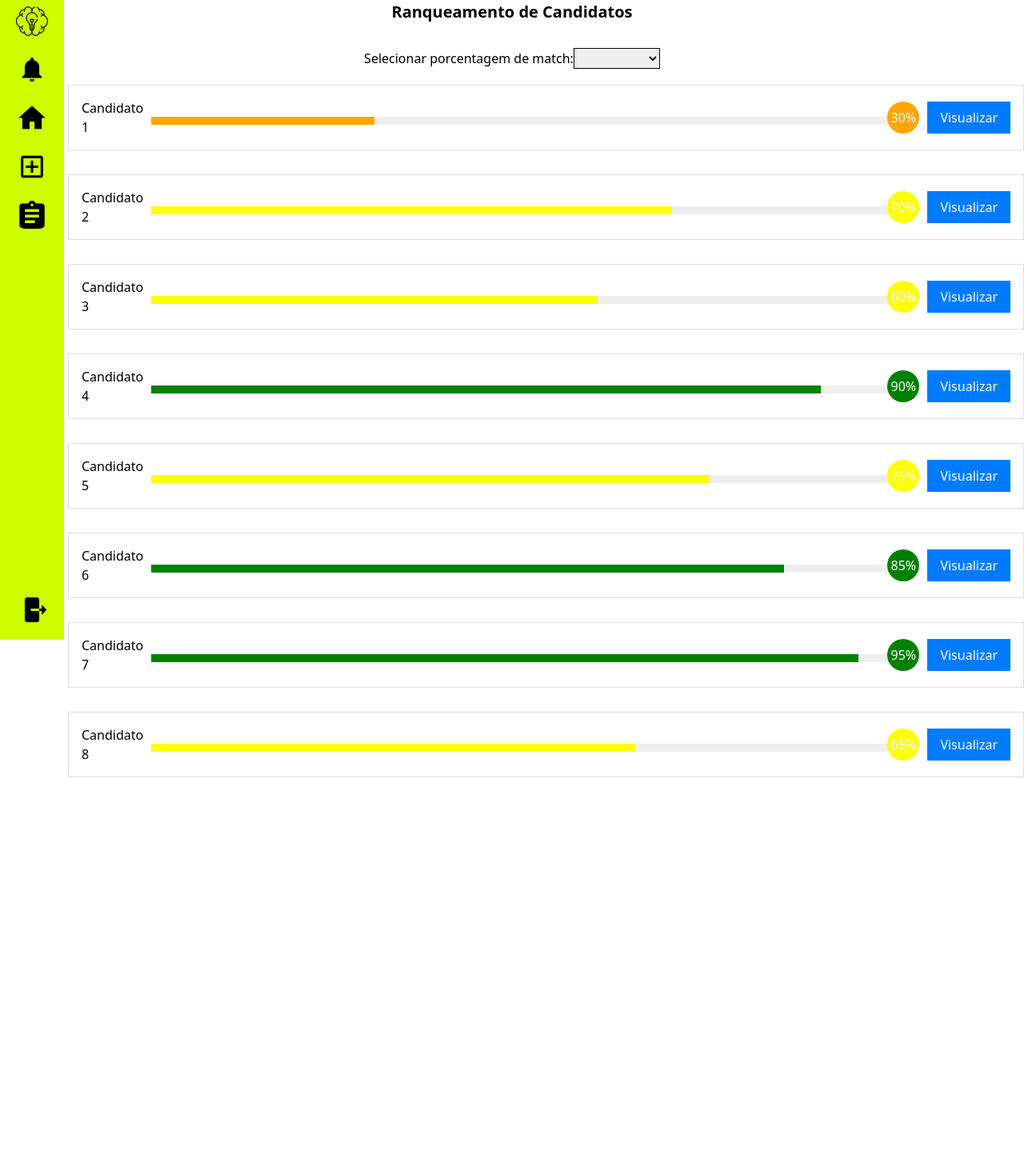
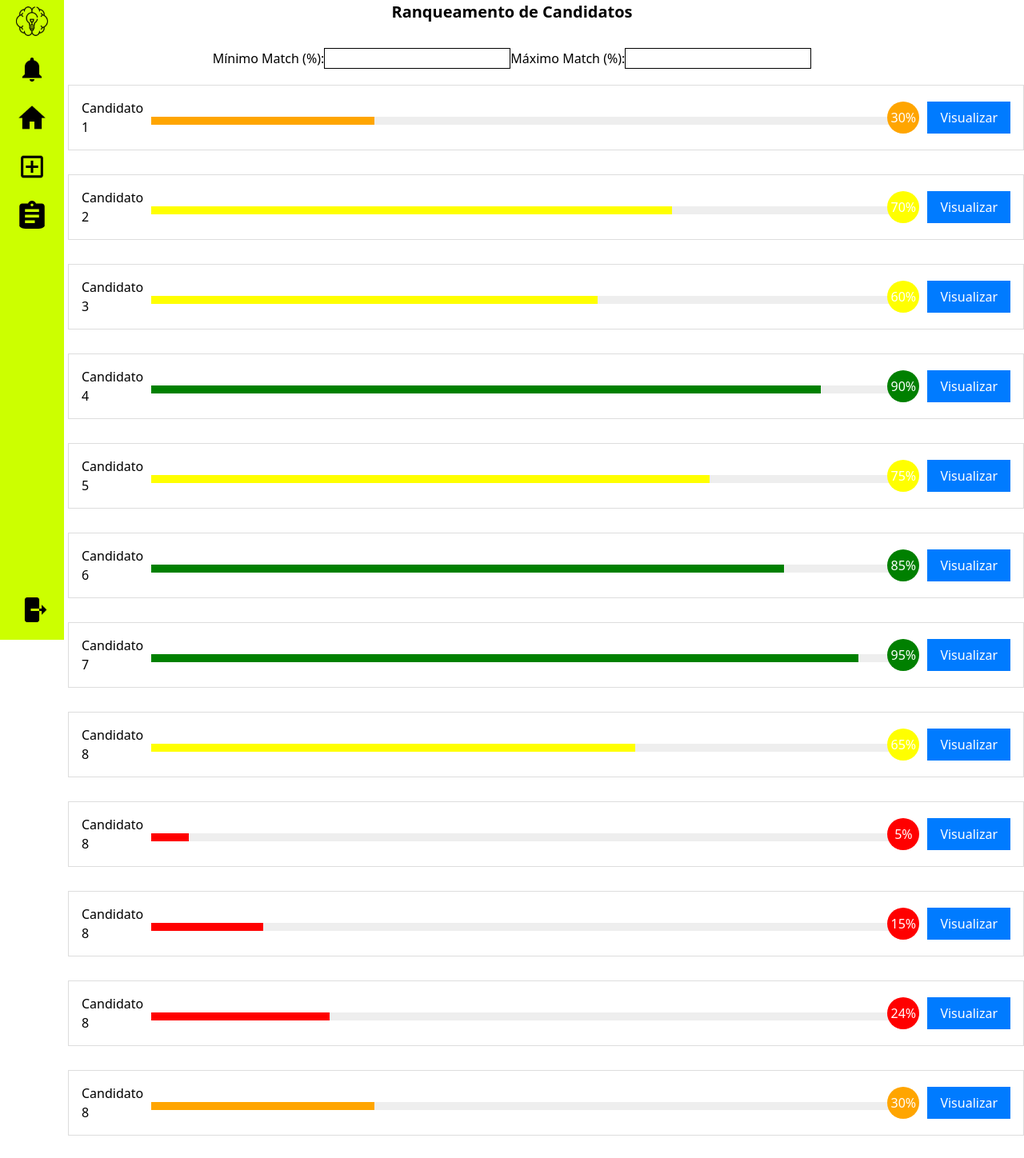
Before and after one commit to Inodevs-6/Inodevs-front-vue, a Vue app: page /Ranqueamento in a window 1280 px wide. Shown: the top 1448 px of the page at 80% size. Before the commit the page ends 1002 px from the top, so only its background shows below. Built offline with nearby package versions, Linux system fonts and the light colour scheme.

Commit message:
Modifying selection filters for input fields

```diff
--- a/src/views/Ranqueamento.vue
+++ b/src/views/Ranqueamento.vue
@@ -7,19 +7,15 @@
     <div>
       <h1 class="titulo">Ranqueamento de Candidatos</h1>
 
-      <!-- Caixa de filtro por porcentagem de match -->
+
       <div class="filtro">
-        <label for="filtroMatch">Selecionar porcentagem de match:</label>
-        <select id="filtroMatch" v-model="filtroSelecionado" @change="filtrarCandidatos" class="borda-filtro">
-          <option value="todos">Todas</option>
-          <option value="0-25">0% - 25%</option>
-          <option value="26-50">26% - 50%</option>
-          <option value="51-75">51% - 75%</option>
-          <option value="76-100">76% - 100%</option>
-        </select>
+        <label for="minMatch">Mínimo Match (%):</label>
+        <input type="number" id="minMatch" v-model="minMatch" @input="filtrarCandidatos" class="borda-filtro" />
+        <label for="maxMatch">Máximo Match (%):</label>
+        <input type="number" id="maxMatch" v-model="maxMatch" @input="filtrarCandidatos" class="borda-filtro" />
       </div>
 
-      <!-- Lista de candidatos filtrados -->
+
       <div v-for="(candidato, index) in candidatosFiltrados" :key="index" class="candidato-card">
         <div class="conteudo-candidatos">
           <span class="nome">{{ candidato.nome }}</span>
@@ -54,29 +50,38 @@ export default {
         { id: 6, nome: 'Candidato 6', match: 85 },
         { id: 7, nome: 'Candidato 7', match: 95 },
         { id: 8, nome: 'Candidato 8', match: 65 },
+        { id: 9, nome: 'Candidato 8', match: 5 },
+        { id: 10, nome: 'Candidato 8', match: 15 },
+        { id: 11, nome: 'Candidato 8', match: 24 },
+        { id: 12, nome: 'Candidato 8', match: 30 },
+        { id: 13, nome: 'Candidato 8', match: 43 },
+        { id: 14, nome: 'Candidato 8', match: 50 },
       ],
-      filtroSelecionado: '',
+      minMatch: '',
+      maxMatch: '',
     };
   },
   computed: {
     candidatosFiltrados() {
-      if (this.filtroSelecionado === '0-25') {
-        return this.candidatos.filter(candidato => candidato.match >= 0 && candidato.match <= 25);
-      } else if (this.filtroSelecionado === '26-50') {
-        return this.candidatos.filter(candidato => candidato.match >= 26 && candidato.match <= 50);
-      } else if (this.filtroSelecionado === '51-75') {
-        return this.candidatos.filter(candidato => candidato.match >= 51 && candidato.match <= 75);
-      } else if (this.filtroSelecionado === '76-100') {
-        return this.candidatos.filter(candidato => candidato.match >= 76 && candidato.match <= 100);
-      } else {
-        return this.candidatos;
+      return this.candidatos.filter(candidato => {
+        if (this.minMatch === '' && this.maxMatch === '') {
+          return true;
+        } else if (this.minMatch === '') {
+          return candidato.match <= parseInt(this.maxMatch);
+        } else if (this.maxMatch === '') {
+          return candidato.match >= parseInt(this.minMatch);
+        } else {
+          return (
+            candidato.match >= parseInt(this.minMatch) && candidato.match <= parseInt(this.maxMatch)
+          );
       }
+      });
     },
   },
   methods: {
     filtrarCandidatos() {},
     getCor(match) {
-      // Definir cores com base na porcentagem de match
+
       if (match >= 0 && match <= 25) {
         return 'red';
       } else if (match >= 26 && match <= 50) {
```
